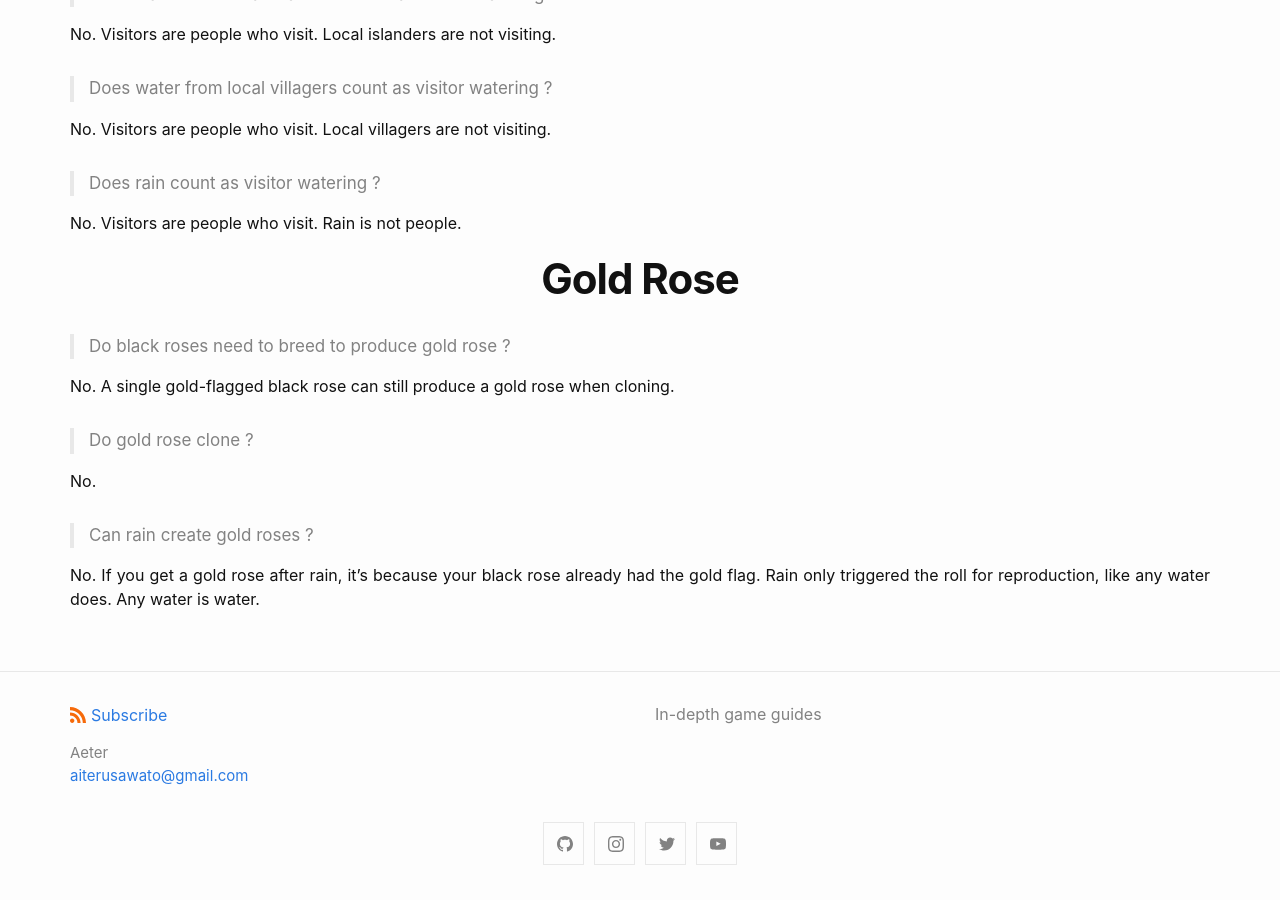
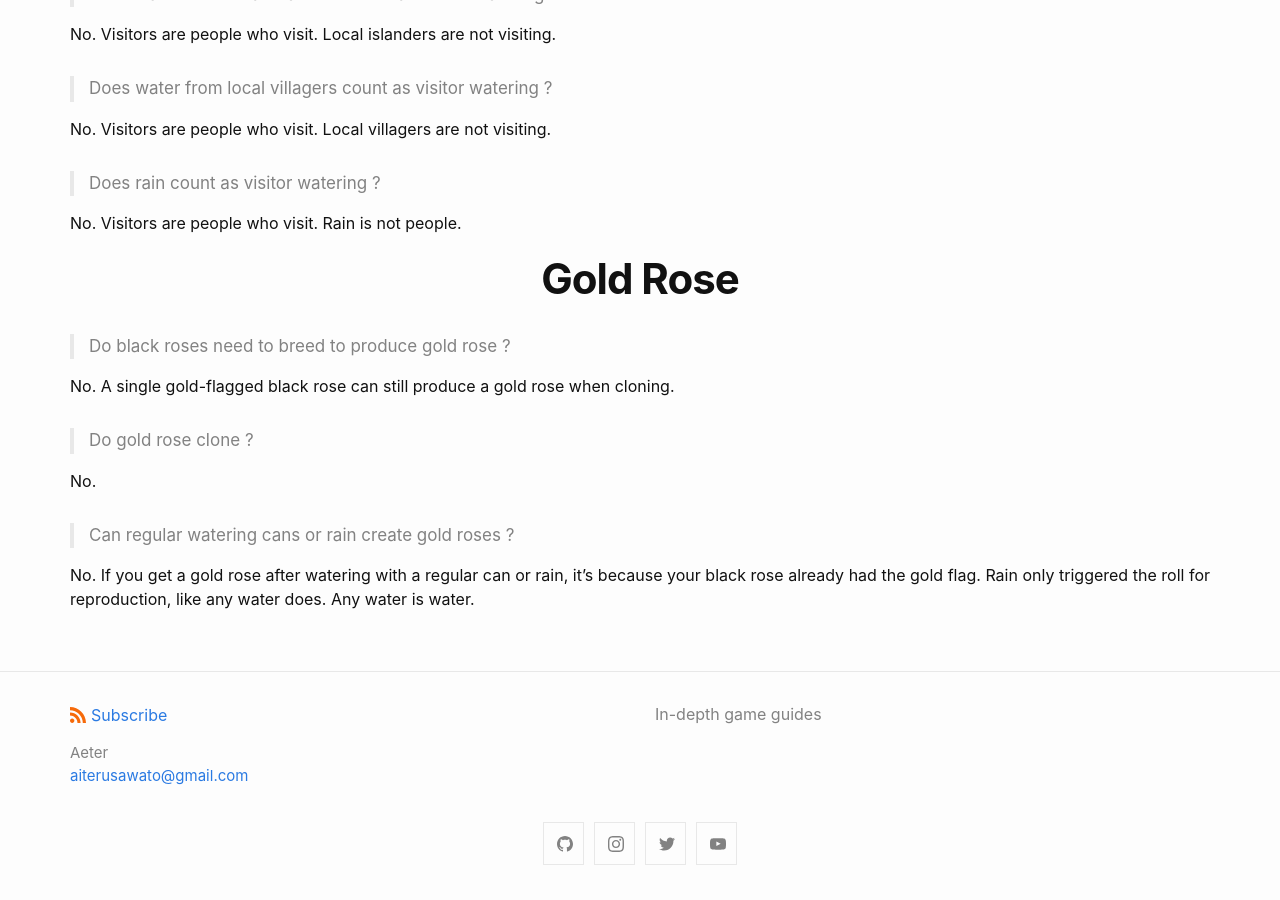
Before and after one commit to aiterusawato/satogu, a Jekyll site: the page built from acnh/flowers/faq.md, in a window 1280 px wide and 900 px high, scrolled down 1547 px. Built offline with Jekyll 4.4.1, drawn with Linux system fonts in a browser that asks for light colours; some of the changed text lies outside the part shown.

```diff
--- a/acnh/flowers/faq.md
+++ b/acnh/flowers/faq.md
@@ -63,7 +63,7 @@ No. A single gold-flagged black rose can still produce a gold rose when cloning.
 
 No.
 
-> ###### Can rain create gold roses ?
+> ###### Can regular watering cans or rain create gold roses ?
 >
 
-No. If you get a gold rose after rain, it's because your black rose already had the gold flag. Rain only triggered the roll for reproduction, like any water does. Any water is water.
+No. If you get a gold rose after watering with a regular can or rain, it's because your black rose already had the gold flag. Rain only triggered the roll for reproduction, like any water does. Any water is water.
```
Also changed, not shown: acnh/flowers/genotypes.md (+5 -1 lines), acnh/flowers/phenotypes.md (+4 -0 lines).
